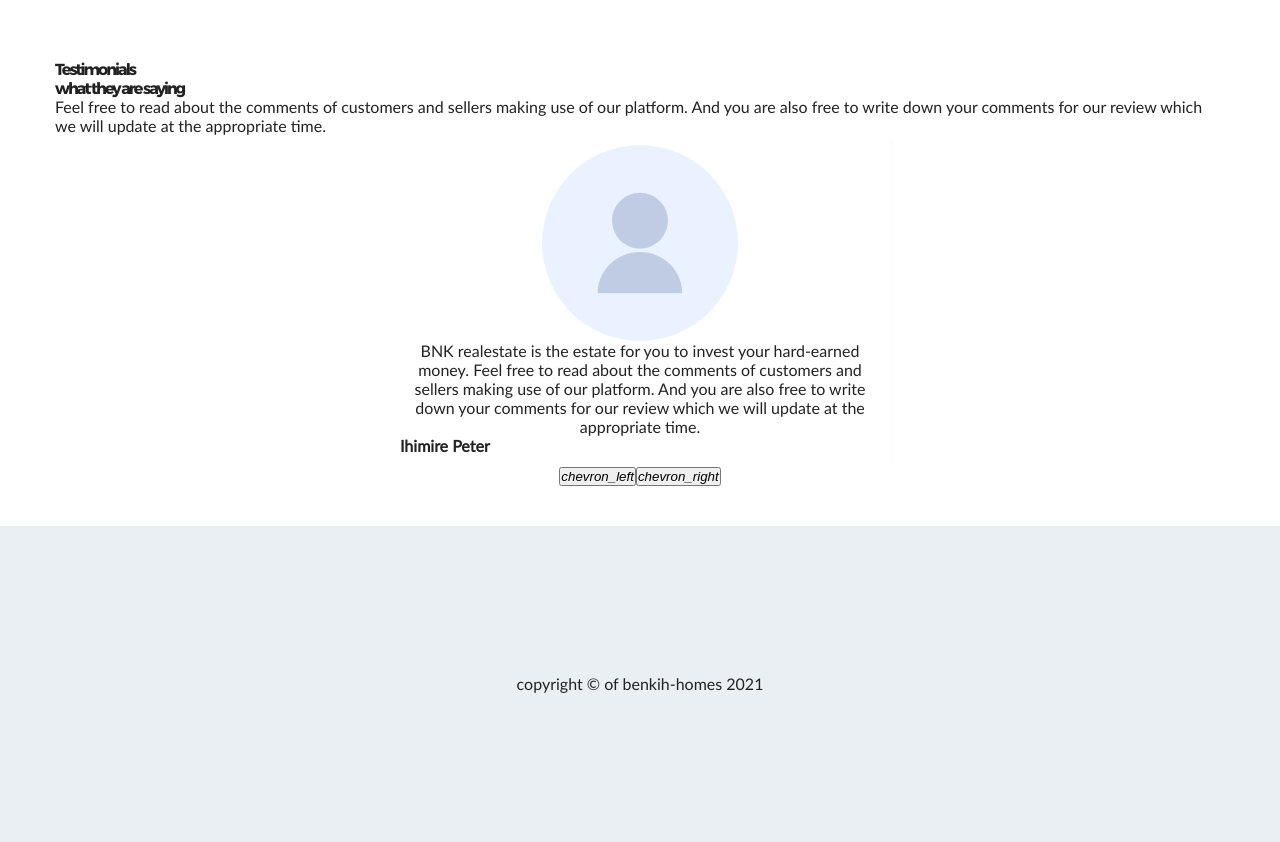
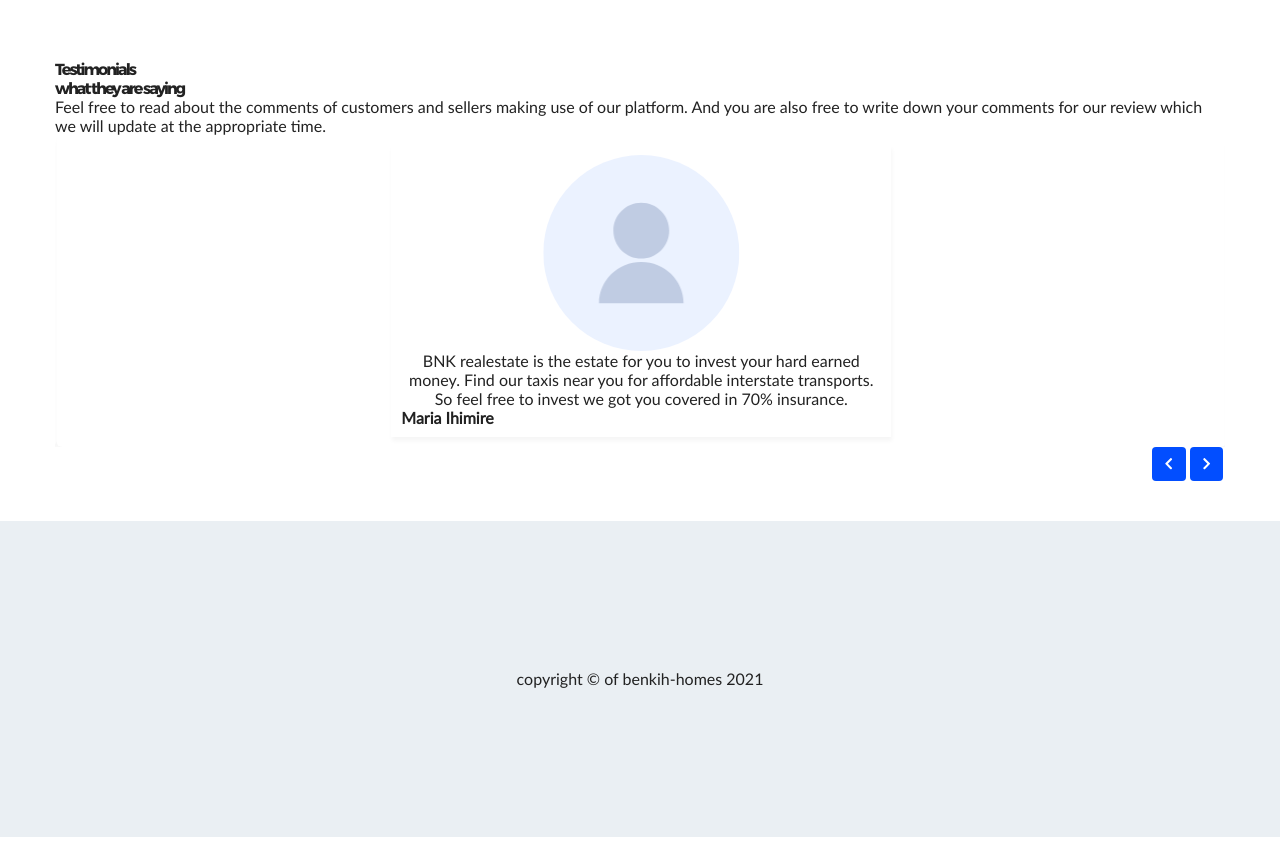
Before and after one commit to peterihimire/benkih-homes-react, a React (Create React App) app: page / in a window 1280 px wide. Shown: the part 8780-9622 px from the top of the page. Built offline with nearby package versions, Linux system fonts and the light colour scheme.

Commit message:
Added testimonyItem and testimonial-item.js file to provide testimonial data woked on the hometestimonials component and its corresponding css file

```diff
--- a/src/properties/components/HomeTestimonials.css
+++ b/src/properties/components/HomeTestimonials.css
@@ -19,6 +19,9 @@
 
 .testimonials-content p {
   text-align: center;
+}
+.testimony-chev{
+  margin: 0 .2rem;
 }
 /* TABLET */
 @media screen and (min-width: 768px) {
--- a/src/properties/components/HomeTestimonials.js
+++ b/src/properties/components/HomeTestimonials.js
@@ -4,8 +4,9 @@ import "./HomeTestimonials.css";
 import Slider from "react-slick";
 import "slick-carousel/slick/slick.css";
 import "slick-carousel/slick/slick-theme.css";
-import img from "../../assets/profile.png";
-// import Card from '../../shared/components/UIElements/Card';
+import TestimonyItem from "../components/TestimonyItem";
+import testimonies from "../../testimonial-items";
+import { FaChevronRight, FaChevronLeft } from "react-icons/fa";
 
 class HomeTestimonials extends Component {
   constructor(props) {
@@ -25,7 +26,7 @@ class HomeTestimonials extends Component {
       dots: false,
       infinite: true,
       autoplay: true,
-      speed: 500,
+      speed: 4000,
       responsive: [
         {
           breakpoint: 700,
@@ -62,66 +63,21 @@ class HomeTestimonials extends Component {
           for our review which we will update at the appropriate time.
         </p>
         <Slider ref={(c) => (this.slider = c)} {...settings}>
-          <div>
-            <div className="testimonials-content">
-              <div className="testimonials-img">
-                <img src={img} alt="people" />
-              </div>
-              <div>
-                <p>
-                  BNK realestate is the estate for you to invest your
-                  hard-earned money. Feel free to read about the comments of
-                  customers and sellers making use of our platform. And you are
-                  also free to write down your comments for our review which we
-                  will update at the appropriate time.
-                </p>
-                <b>Ihimire Peter</b>
-              </div>
-            </div>
-          </div>
-          <div>
-            <div className="testimonials-content">
-              <div className="testimonials-img">
-                <img src={img} alt="people" />
-              </div>
-              <div>
-                <p>
-                  BNK realestate is the estate for you to invest your
-                  hard-earned money. Feel free to read about the comments of
-                  customers and sellers making use of our platform. And you are
-                  also free to write down your comments for our review which we
-                  will update at the appropriate time.
-                </p>
-                <b>Ihimire Peter</b>
-              </div>
-            </div>
-          </div>
+          {testimonies.map((testimony) => {
+            console.log(testimony);
+            return (
+              <TestimonyItem key={testimony.id} testimonials={testimony} />
+            );
+          })}
         </Slider>
-        <div className="r-slick-container" style={{ textAlign: "center" }}>
-          <button className="button" onClick={this.previous}>
-            <i className="material-icons left">chevron_left</i>
+        <div className="r-slick-container" style={{ textAlign: "right" }}>
+          <button className='chev-btn testimony-chev' onClick={this.previous}>
+            <FaChevronLeft className="arrow-icon" />
           </button>
-          <button className="button" onClick={this.next}>
-            <i className="material-icons right">chevron_right</i>
+          <button className='chev-btn testimony-chev' onClick={this.next}>
+            <FaChevronRight className="arrow-icon" />
           </button>
         </div>
-        {/* <div className="main-testimonials">
-          <div className="testimonials-content">
-            <div className="testimonials-img">
-              <img src={img} alt="people" />
-            </div>
-            <div>
-              <p>
-                BNK realestate is the estate for you to invest your hard-earned
-                money. Feel free to read about the comments of customers and
-                sellers making use of our platform. And you are also free to
-                write down your comments for our review which we will update at
-                the appropriate time.
-              </p>
-              <b>Ihimire Peter</b>
-            </div>
-          </div>
-        </div> */}
       </div>
     );
   }
--- /dev/null
+++ b/src/properties/components/TestimonyItem.js
@@ -0,0 +1,24 @@
+import React from "react";
+import "./TestimonyItem.css";
+import Card from "../../shared/components/UIElements/Card";
+
+const TestimonyItem = (props) => {
+  console.log(props);
+  const { testimonials } = props;
+  console.log(testimonials);
+  return (
+    <Card>
+      <div className="testimonials-content">
+        <div className="testimonials-img">
+          <img src={testimonials.image} alt="people" />
+        </div>
+        <div>
+          <p>{testimonials.testimony}</p>
+          <b>{testimonials.name}</b>
+        </div>
+      </div>
+    </Card>
+  );
+};
+
+export default TestimonyItem;
--- /dev/null
+++ b/src/testimonial-items.js
@@ -0,0 +1,48 @@
+import imgProperty from "../src/assets/profile.png";
+
+let TESTIMONY;
+
+TESTIMONY = [
+  {
+    id: 1,
+    name: "Peter Ihimire",
+    location: "Ikeja lagos",
+    testimony:
+      "BNK realestate is  the estate for you to invest your hard earned money. Find our taxis near you for affordable interstate transports. So feel free to invest we got you covered in 70% insurance.",
+    image: imgProperty,
+  },
+  {
+    id: 2,
+    name: "Maria Ihimire",
+    location: "Ikeja lagos",
+    testimony:
+      "BNK realestate is  the estate for you to invest your hard earned money. Find our taxis near you for affordable interstate transports. So feel free to invest we got you covered in 70% insurance.",
+    image: imgProperty,
+  },
+  {
+    id: 3,
+    name: "Bridget Ihimire Mmakaogu",
+    location: "Ikeja lagos",
+    testimony:
+      "BNK realestate is  the estate for you to invest your hard earned money. Find our taxis near you for affordable interstate transports. So feel free to invest we got you covered in 70% insurance.",
+    image: imgProperty,
+  },
+  {
+    id: 4,
+    name: "Beatirce Nkechinyere Ihimire",
+    location: "Ikeja lagos",
+    testimony:
+      "BNK realestate is  the estate for you to invest your hard earned money. Find our taxis near you for affordable interstate transports. So feel free to invest we got you covered in 70% insurance.",
+    image: imgProperty,
+  },
+  {
+    id: 5,
+    name: "Joseph Imadojemu Ihimire",
+    location: "Ikeja lagos",
+    testimony:
+      "BNK realestate is  the estate for you to invest your hard earned money. Find our taxis near you for affordable interstate transports. So feel free to invest we got you covered in 70% insurance.",
+    image: imgProperty,
+  },
+];
+
+export default TESTIMONY;
```
Also changed, not shown: src/properties/components/TestimonyList.js (added, +12 -0 lines), src/properties/components/TestimonyItem.css (added), src/properties/components/TestimonyList.css (added).
